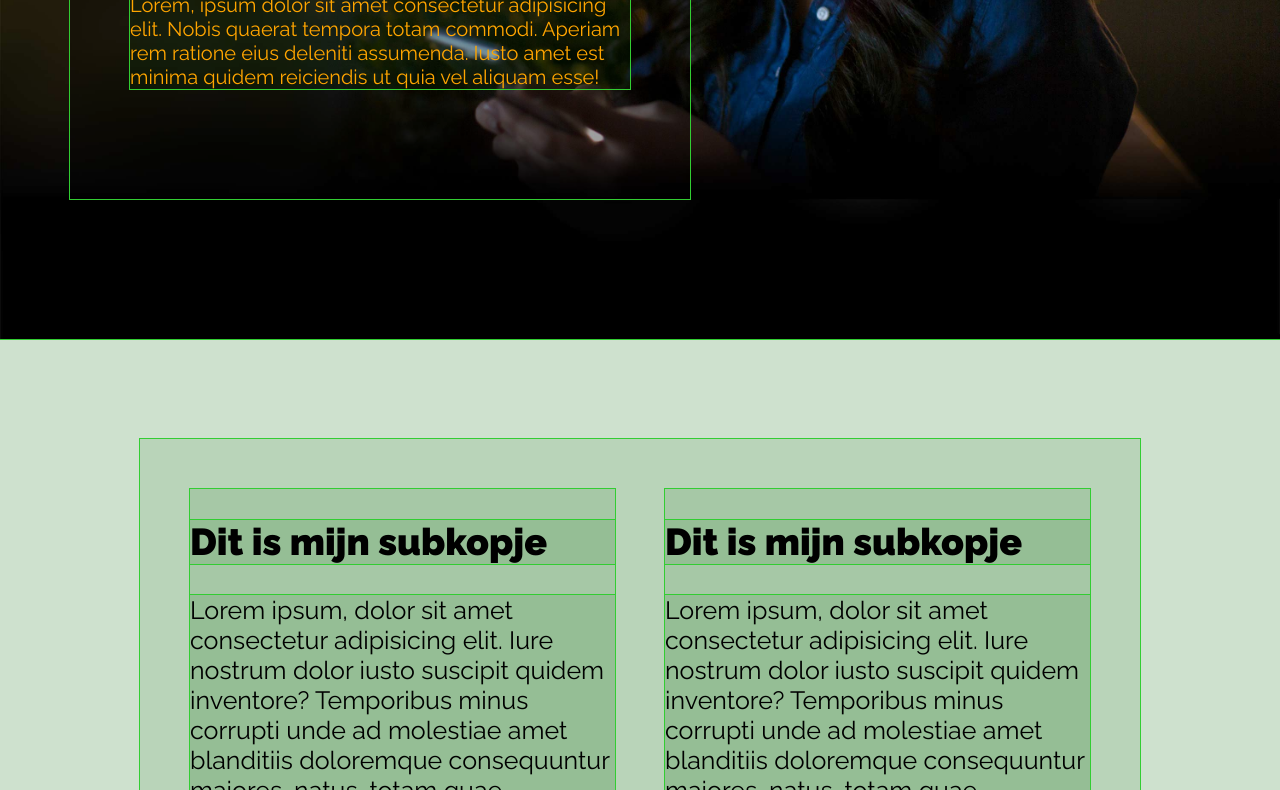
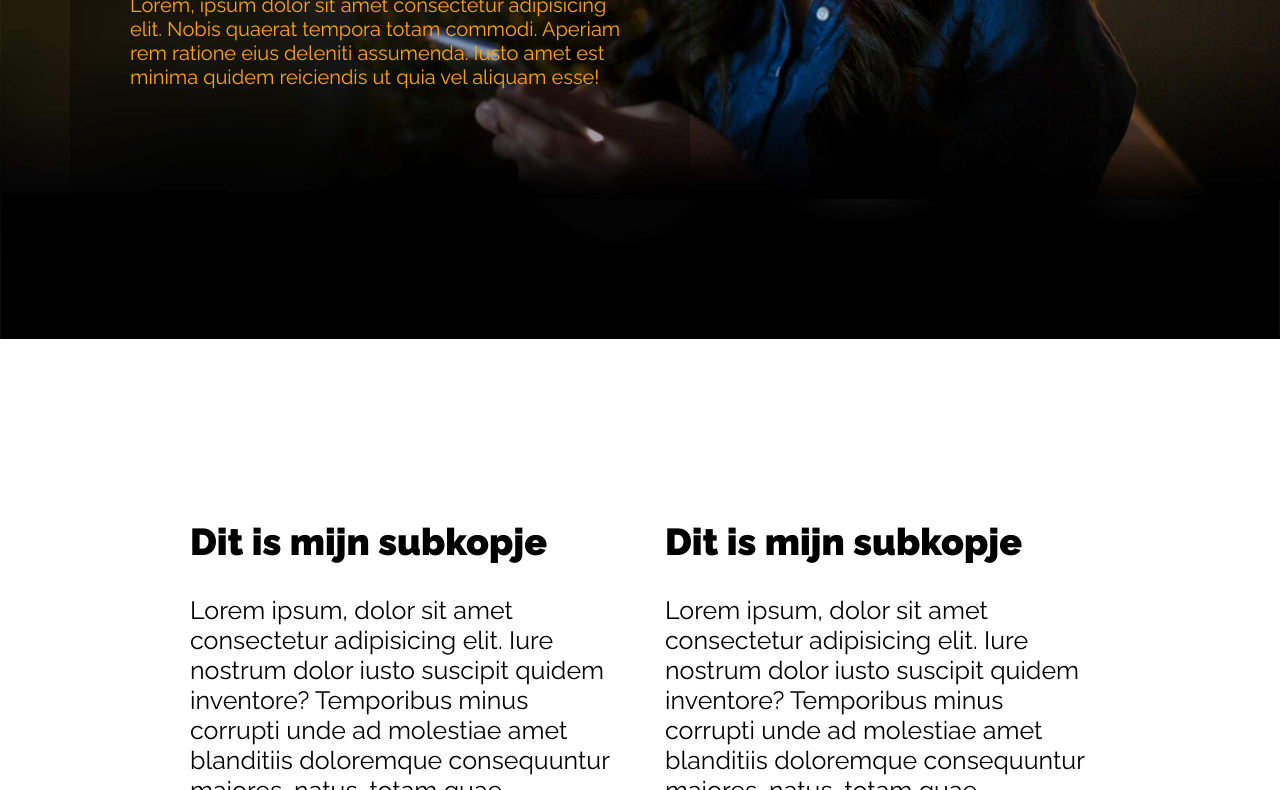
Before and after one commit to davidvandenbor/hero-header-voorbeeld, a website built with Parcel: page index.html in a window 1280 px wide. Shown: the part 505-1295 px from the top of the page. Built offline with nearby package versions, Linux system fonts and the light colour scheme.

Commit message:
Update style.css

```diff
--- a/style.css
+++ b/style.css
@@ -1,13 +1,12 @@
 @import url('https://fonts.googleapis.com/css2?family=Raleway:wght@400;900&display=swap');
 
 /* Onderstaand stukje CSS is om tijdelijk even
-de OMLIJNING te zien van al je HTML elementen
+de OMLIJNING te kunnen zien van al je HTML elementen
 (margins/paddings) in de pagina! */
 
 * {
-  outline: 1px solid limegreen;
-  /* je kan ook checken met backgrounds: */
-  background: rgba(0, 100, 0, 0.1);
+  /* outline: 1px solid limegreen;
+  background: rgba(0, 100, 0, 0.1); */
 }
 /* einde omlijning --------------------- */
 
```
